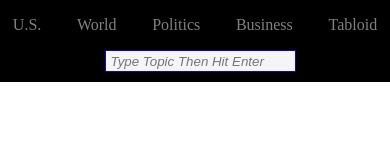
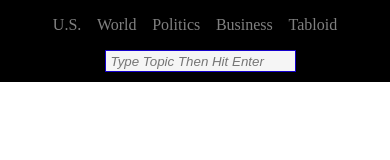
Before and after one commit to vronney/news-fetch-api, a plain HTML site: page index.html in a window 390 px wide. Drawn offline with Linux system fonts and the light colour scheme; no server answers.

Commit message:
change spacing on navbar to display all links

```diff
--- a/style.css
+++ b/style.css
@@ -112,7 +112,9 @@ Descr: Tabbed secondary navigation
 @media only screen and (max-width: 500px) {
     .s-tabs__list {
         padding-left: 0;
-        justify-content: space-evenly;
+        margin-left: 5px;
+        justify-content: center;
+        width: 75% !important;
     }
 
     .card:last-child {
```
